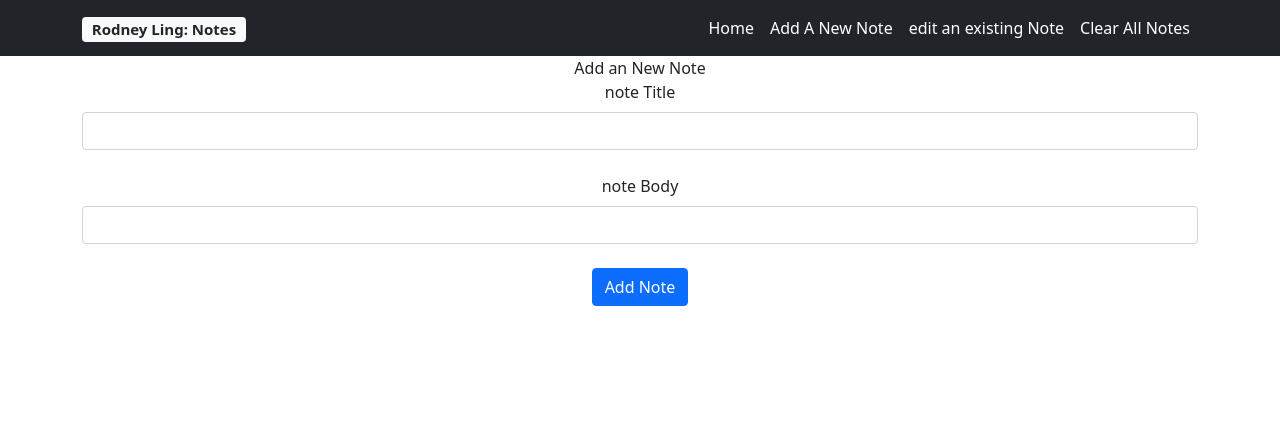
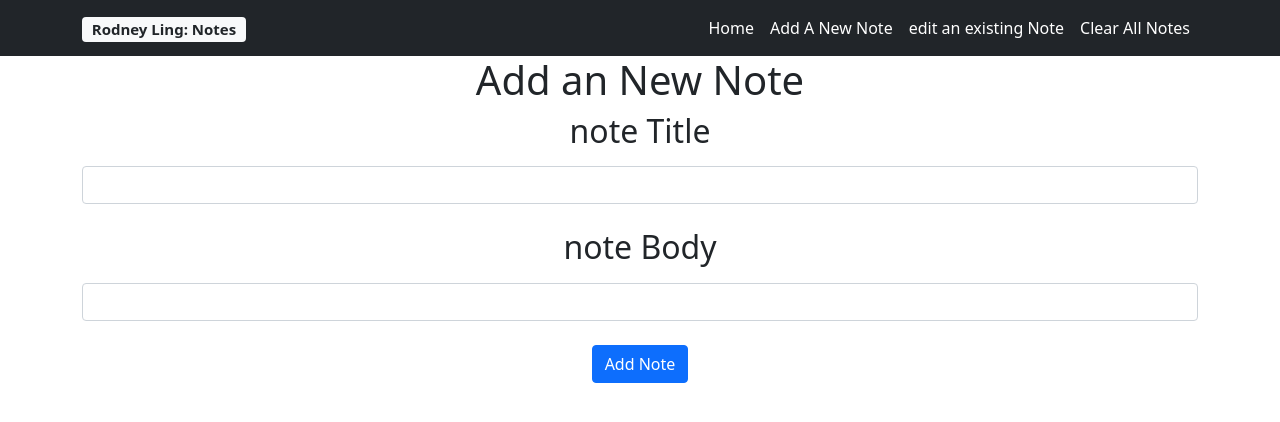
Before and after one commit to RodneyLing202/TafeReactAssesment1, a React (Create React App) app: page /addNote in a window 1280 px wide. Shown: the top 422 px of the page. Built offline with nearby package versions, Linux system fonts and the light colour scheme.

Commit message:
increased text size

```diff
--- a/src/componenets/editBody.js
+++ b/src/componenets/editBody.js
@@ -6,7 +6,7 @@ export const Editbody = (props) => {
 
     return (
         <Form.Group>
-            <Form.Label>note Body</Form.Label>
+            <Form.Label><h2>note Body</h2></Form.Label>
             <Form.Control
             type = "textarea"
                 onChange={props.onChange}
--- a/src/componenets/editTitle.js
+++ b/src/componenets/editTitle.js
@@ -6,7 +6,7 @@ export const EditTitle = (props) => {
 
     return (
         <Form.Group>
-            <Form.Label>note Title</Form.Label>
+            <Form.Label><h2>note Title</h2></Form.Label>
             <Form.Control
                 type="text"
                 onChange={props.onChange}
--- a/src/pages/addNote.js
+++ b/src/pages/addNote.js
@@ -81,7 +81,7 @@ export const AddNote = () => {
 
   return (
     <Container>
-      <div>Add an New Note</div>
+      <h1>Add an New Note</h1>
       <Form>
         <EditTitle onChange={onTitleChange} defaultValue={setDefaultTitle} />
         <br />
--- a/src/pages/editNote.js
+++ b/src/pages/editNote.js
@@ -27,7 +27,7 @@ export const EditNoteBase = (props) => {
     <Container>
       {DisplayErrorMessage()}
       <Form>
-        <Form.Label>Edit Which Note</Form.Label>
+        <Form.Label><h1>Edit Which Note</h1></Form.Label>
         <Form.Control type={"text"} onChange={onInputChange}></Form.Control>
         <br />
 
```
